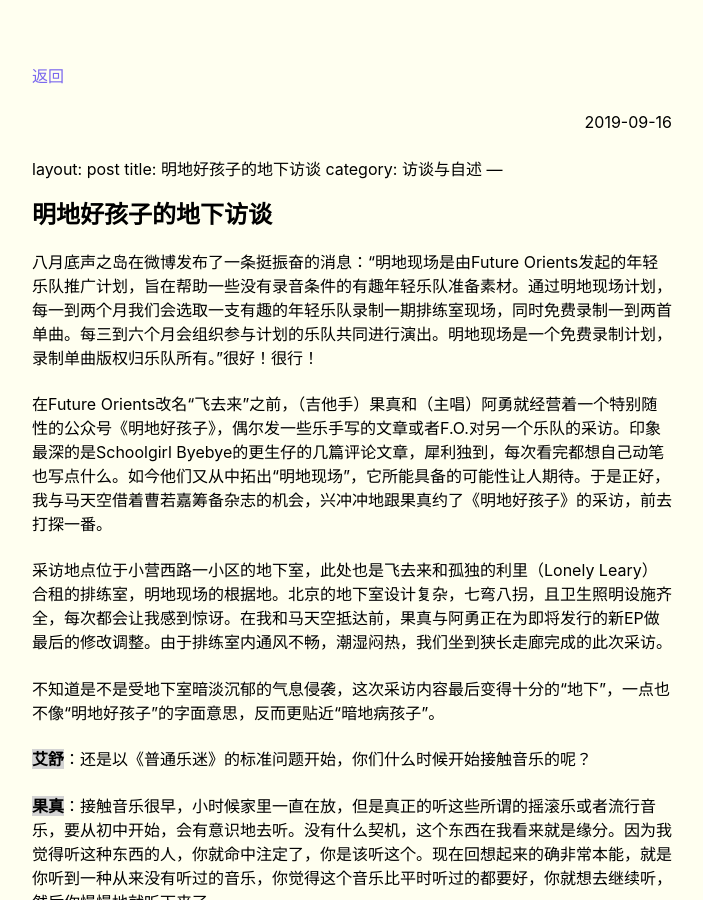
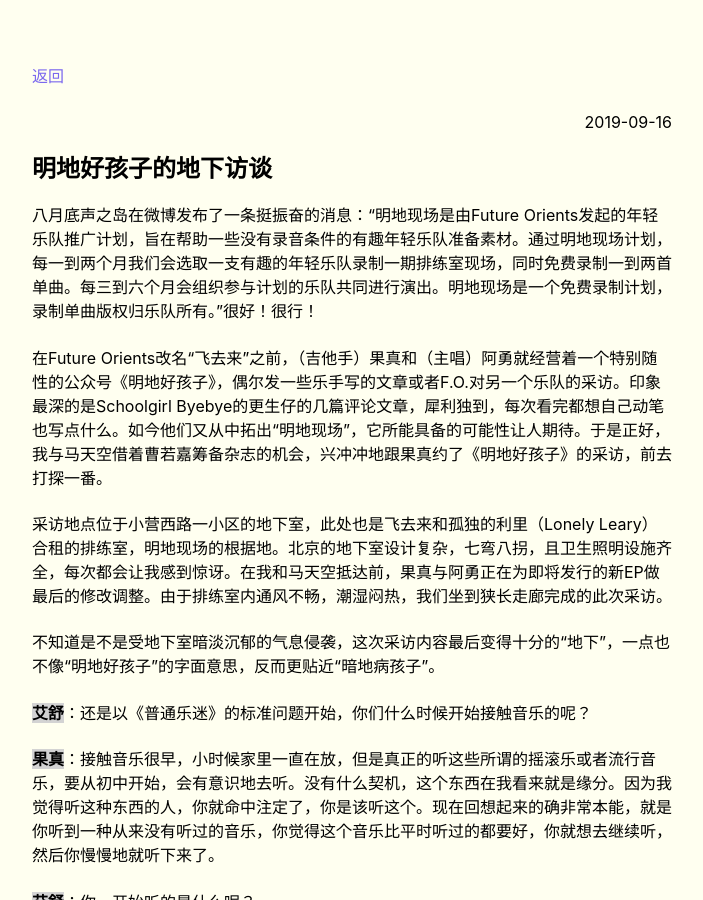
Before and after one commit to salingerlin/salingerlin.github.io, a Jekyll site: the page built from _posts/2019-09-16-明地好孩子的地下访谈.md, in a window 1280 px wide and 900 px high. Shown: the whole window, without its empty margins (288-991 px from the left). Built offline with Jekyll 4.4.1, drawn with Linux system fonts in a browser that asks for light colours; our own code applies the rules of GitHub Pages for plain Markdown files; some of the changed text lies outside the part shown.

Commit message:
Update 2019-09-16-明地好孩子的地下访谈.md

```diff
--- a/_posts/2019-09-16-明地好孩子的地下访谈.md
+++ b/_posts/2019-09-16-明地好孩子的地下访谈.md
@@ -1,3 +1,4 @@
+---
 layout: post
 title: 明地好孩子的地下访谈
 category: 访谈与自述
@@ -297,7 +298,7 @@ category: 访谈与自述
 
 <span style= "background:lightgrey"><b>果真</b></span>：其实你和主流媒体的区别能在哪？还是体量，还有你自我控制的问题。现在很多主流媒体的确没有办法，你被流量挟持，因为你的体量很大。
 
-<span style= "background:lightgrey"><b>艾舒</b></span>：那就得问问***和****。（众人笑）
+<span style= "background:lightgrey"><b>艾舒</b></span>：那就得问问\*\*\*和\*\*\*\*。（众人笑）
 
 <span style= "background:lightgrey"><b>果真</b></span>：我的天哪，这个不会被写，放出来吧。我不了解，没看过。
 
```
